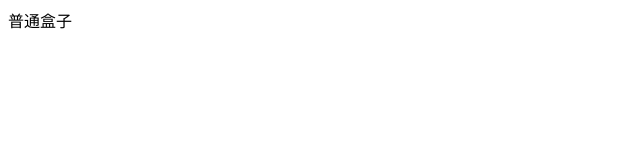
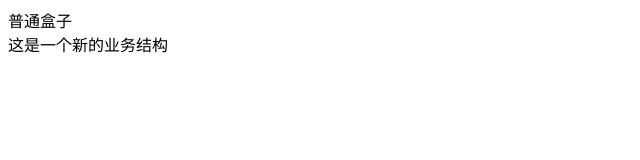
Before and after one commit to haiten123/myCode20220215, a plain HTML site: page index.html in a window 1280 px wide. Shown: the whole page, without its empty margins (0-640 px from the left). Drawn offline with Linux system fonts and the light colour scheme.

Commit message:
在index中添加了一个foo盒子

```diff
--- a/index.html
+++ b/index.html
@@ -8,4 +8,5 @@
 </head>
 <body>
   <div class="box">普通盒子</div>
+  <div class="foo">这是一个新的业务结构</div>
 </body>
```
